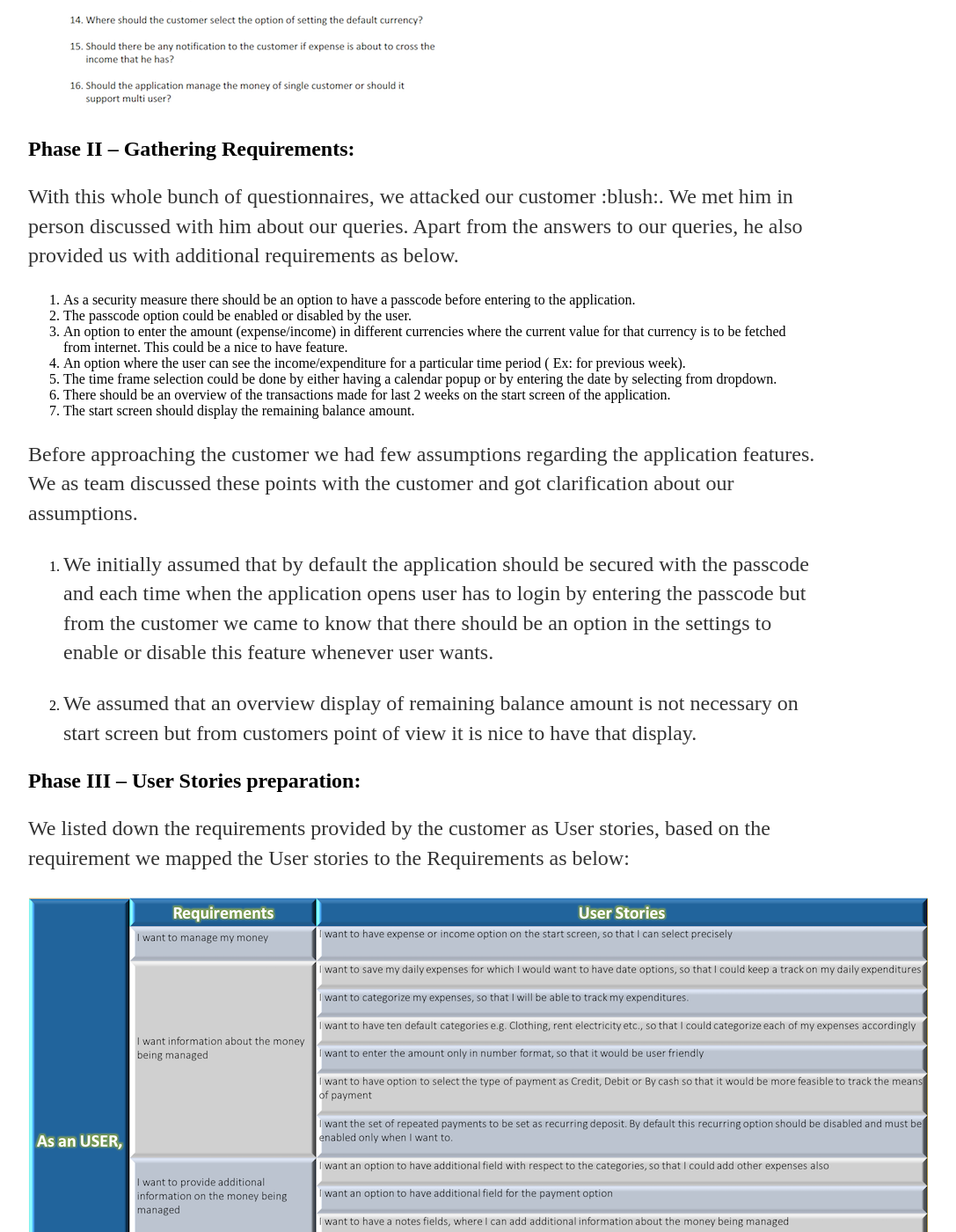
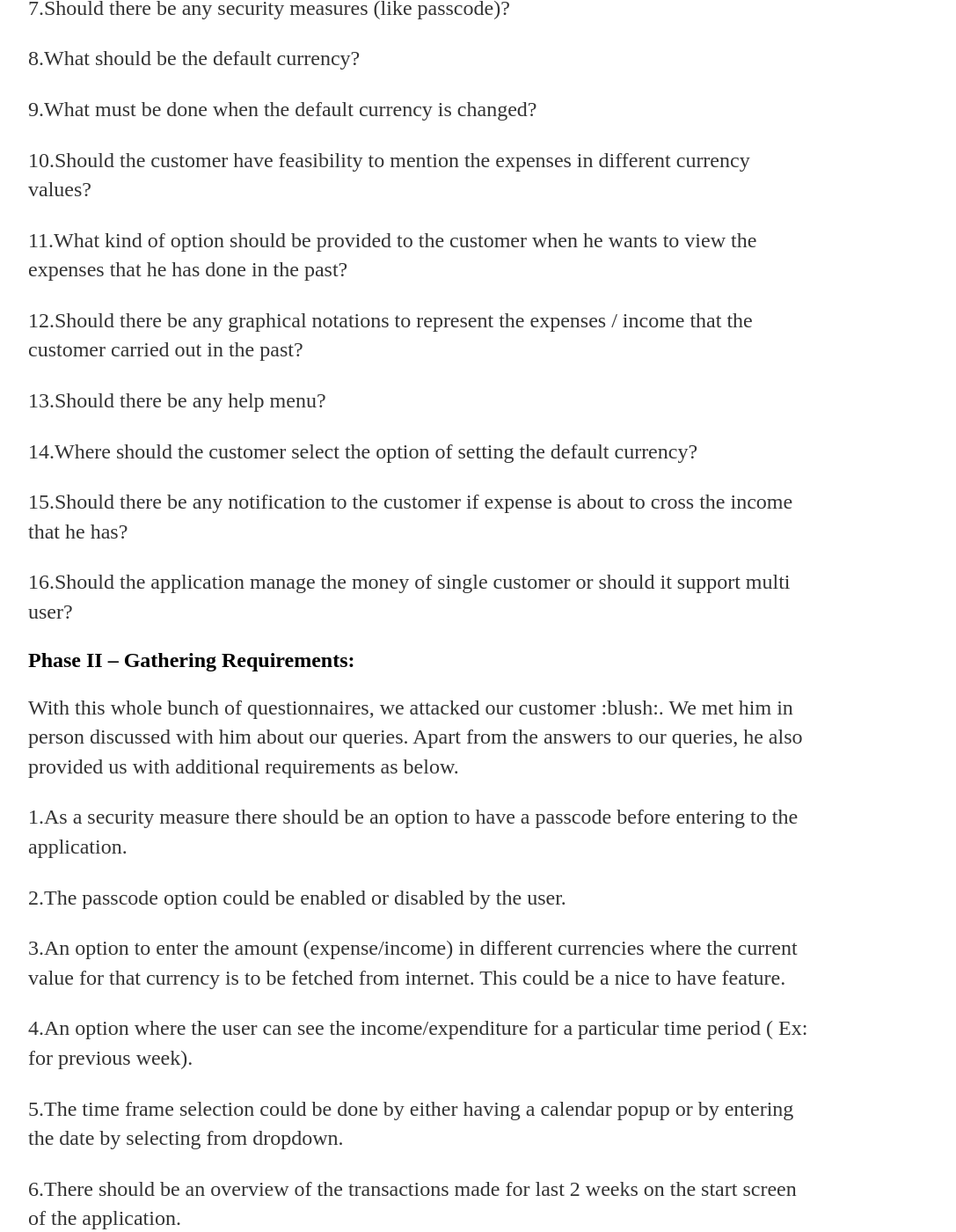
Before and after one commit to Anbehner/Android-Project, a Jekyll site: the page built from docs/_posts/2017-05-07-RequirementsAnalysis.md, in a window 1280 px wide and 1400 px high, scrolled down 1217 px. Shown: the whole window at 88% size, without its empty margins (160-1247 px from the left). Built offline with Jekyll 4.4.1, drawn with Linux system fonts in a browser that asks for light colours; some of the changed text lies outside the part shown.

Commit message:
Update 2017-05-07-RequirementsAnalysis.md
Adding the space between the lines

```diff
--- a/docs/_posts/2017-05-07-RequirementsAnalysis.md
+++ b/docs/_posts/2017-05-07-RequirementsAnalysis.md
@@ -6,31 +6,72 @@ date: 2017-05-07
 
 # Requirement Analysis
 
-Welcome to our second blog, hope you enjoyed our first blog!!    For the past, few weeks we worked on gathering the requirements, then we came up with user stories and discussed it with the customer and clarified our assumptions. In this blog, we will discuss in detail about the various phases that we went through to complete this activity.
+Welcome to our second blog, hope you enjoyed our first blog!!    For the past few weeks we worked on gathering the requirements then we came up with user stories and discussed it with the customer and clarified our assumptions. In this blog we will discuss in detail about the various phases that we went through to complete this activity.
 
-## Phase I – Team preparation for list of questionnaires to customer:
+## Phase I – Team preparation for list of questionnaire to customer:
 
-We gathered together and came up with the following questionnaires to be asked to the customer, here we provide you with few set of questions that we have listed down during our discussion.
+We gathered together and came up with the following questionnaire to be asked to the customer, here we provide you with few set of questions that we have listed down during our discussion.
 
-![Questionnaire]({{site.baseurl}}/images/Questionnaire.png "Questionnaire")
+
+Questionnaire:
+
+1.How the home screen of the application should look like?
+
+2.Whether the customer should provide information of both income and expense, how should he provide information about that?
+
+3.What should be the default currency?
+
+4.What kind of information should the customer provide on the money that he wants to manage?
+
+5.Should there be default categories provided?
+
+6.What is the maximum limit of the categories?
+
+7.Should there be any security measures (like passcode)?
+
+8.What should be the default currency?
+
+9.What must be done when the default currency is changed?
+
+10.Should the customer have feasibility to mention the expenses in different currency values?
+
+11.What kind of option should be provided to the customer when he wants to view the expenses that he has done in the past?
+
+12.Should there be any graphical notations to represent the expenses / income that the customer carried out in the past?
+
+13.Should there be any help menu?
+
+14.Where should the customer select the option of setting the default currency?
+
+15.Should there be any notification to the customer if expense is about to cross the income that he has?
+
+16.Should the application manage the money of single customer or should it support multi user?
+
 
 ## Phase II – Gathering Requirements:
 
 With this whole bunch of questionnaires, we attacked our customer :blush:. We met him in person discussed with him about our queries. Apart from the answers to our queries, he also provided us with additional requirements as below.
 
-1. As a security measure there should be an option to have a passcode before entering to the application.
-2. The passcode option could be enabled or disabled by the user.
-3. An option to enter the amount (expense/income) in different currencies where the current value for that currency is to be fetched from internet. This could be a nice to have feature.
-4. An option where the user can see the income/expenditure for a particular time period ( Ex: for previous week).
-5. The time frame selection could be done by either having a calendar popup or by entering the date by selecting from dropdown.
-6. There should be an overview of the transactions made for last 2 weeks on the start screen of the application.
-7. The start screen should display the remaining balance amount.
+
+1.As a security measure there should be an option to have a passcode before entering to the application.
+
+2.The passcode option could be enabled or disabled by the user.
+
+3.An option to enter the amount (expense/income) in different currencies where the current value for that currency is to be fetched    from internet. This could be a nice to have feature.
+
+4.An option where the user can see the income/expenditure for a particular time period ( Ex: for previous week).
+
+5.The time frame selection could be done by either having a calendar popup or by entering the date by selecting from dropdown.
+
+6.There should be an overview of the transactions made for last 2 weeks on the start screen of the application.
+
+7.The start screen should display the remaining balance amount.
 
 Before approaching the customer we had few assumptions regarding the application features. We as team discussed these points with the customer and got clarification about our assumptions.
 
-1. We initially assumed that by default the application should be secured with the passcode and each time when the application opens user has to login by entering the passcode but from the customer we came to know that there should be an option in the settings to enable or disable this feature whenever user wants.
+1.We initially assumed that by default the application should be secured with the passcode and each time when the application opens user has to login by entering the passcode but from the customer we came to know that there should be an option in the settings to enable or disable this feature whenever user wants.
 
-2. We assumed that an overview display of remaining balance amount is not necessary on start screen but from customers point of view it is nice to have that display.
+2.We assumed that an overview display of remaining balance amount is not necessary on start screen but from customers point of view it is nice to have that display.
 
 
 ## Phase III – User Stories preparation:
@@ -65,3 +106,8 @@ The Roles and Responsibilities that we have defined as part of our first blog he
 The following Resource Allocation chart conveys the tasks assigned for each individual and the time frame to complete those tasks.
 
 ![ResourceAllocation]({{site.baseurl}}/images/ResourcesChart.png "ResourceAllocation")
+
+
+<p align="center">
+Thank You for visiting our Second blog!! Thats all for Now. Stay tuned for our next blog.
+</p>
```
